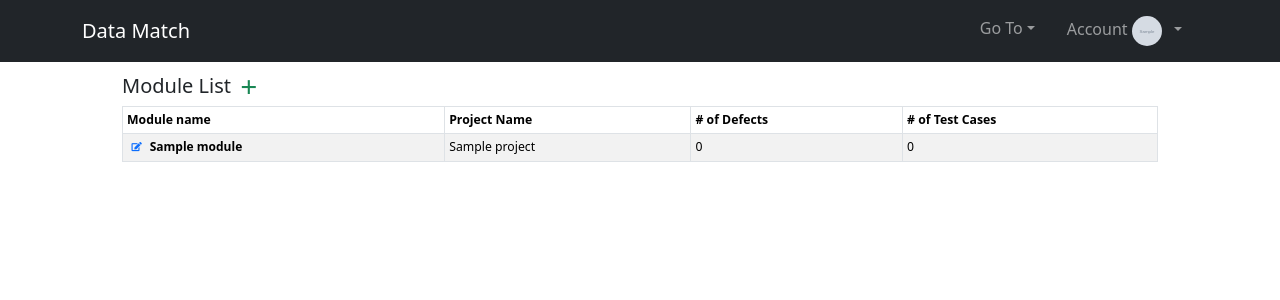
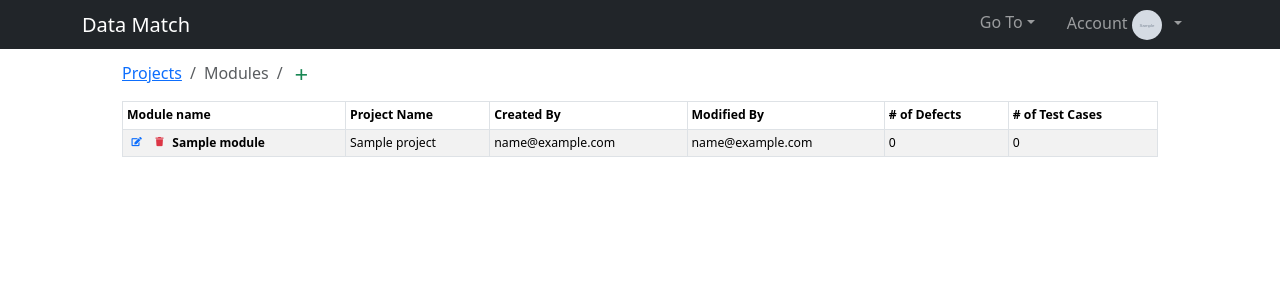
Before and after one commit to hdandekar/data-compare, a Django app: page /project/1 in a window 1280 px wide. Shown: the top 300 px of the page. Run offline with Django 5.2, Linux system fonts and the light colour scheme; a user stored in the database is signed in; tables that the repository leaves empty hold one stand-in row (values such as "Sample post"); grey boxes marked "Sample" are stand-in pictures; some libraries are stand-ins or nearby versions.

Commit message:
Project (#5)
* Allow creation of project and module
* Module deletion, add models to admin
* Add module deletion
* Add models to Django Admin
* Added Breadcrumbs for navigation

```diff
--- a/connection/models.py
+++ b/connection/models.py
@@ -9,6 +9,9 @@ class DbType(models.Model):
 
     def __str__(self):
         return self.dbname
+
+    class Meta:
+        verbose_name = "DB Type"
 
 
 class DbConnection(models.Model):
@@ -33,3 +36,6 @@ class DbConnection(models.Model):
 
     def __str__(self):
         return self.name
+
+    class Meta:
+        verbose_name = "DB Connection"
--- a/connection/templates/connection_list.html
+++ b/connection/templates/connection_list.html
@@ -26,7 +26,8 @@
       <td class="col-1">{{ conn.username }}</td>
       {% comment %} <td class="col-xs-1">{{conn.pk }}</td> {% endcomment %}
       <td class="col-1">{{ conn.portno }}</td>
-      <td class="col-1" data-toggle="tooltip" title={{ conn.created_by.name|default:conn.created_by }}>{{ conn.created_by.name|default:conn.created_by|truncatechars:10 }}</td>
+      <td class="col-1" data-toggle="tooltip" title={{ conn.created_by.name|default:conn.created_by }}>{{ conn.created_by.name|default:conn.created_by|truncatechars:10 }}
+      </td>
     </tr>
   {% endfor %}
 {% endblock content %}
--- a/data_compare/static/css/project.css
+++ b/data_compare/static/css/project.css
@@ -82,3 +82,11 @@ hr {
   /* Firefox 19+ */
   font-size: 13px !important;
 }
+
+.navbar {
+  --bs-navbar-padding-y: 0.1rem !important;
+}
+
+.modal-sm {
+  --bs-modal-width: 400px;
+}
--- a/testplan/models.py
+++ b/testplan/models.py
@@ -41,9 +41,7 @@ class Project(models.Model):
 
 
 class Module(models.Model):
-    project = models.ForeignKey(
-        Project, related_name="modules", on_delete=models.PROTECT
-    )
+    project = models.ForeignKey(Project, related_name="modules", on_delete=models.PROTECT)
     name = models.CharField(max_length=255)
     created_date = models.DateTimeField(auto_now_add=True)
     updated_date = models.DateTimeField(auto_now=True)
--- a/testplan/templates/module_list.html
+++ b/testplan/templates/module_list.html
@@ -7,14 +7,26 @@
         <a class="px-1 link-undecorate"
            data-bs-title="Edit Module"
            data-bs-toggle="tooltip"
-        data-bs-placement="left"
            hx-get="{% url 'edit_module' module.project.id module.id %}"
            hx-target="#dialog">
           <i class="fa fa-pen-to-square fa-fw fa-xs" aria-hidden="true"></i>
         </a>
+        <a class="px-1 link-undecorate"
+           data-bs-toogle="tooltip"
+           data-bs-title="Delete Module"
+           hx-get="{% url 'delete_module' module.project.id module.id %}"
+           hx-target="#dialog">
+          <i class="fa fa-trash fa-fw fa-xs text-danger"></i>
+        </a>
         <span class="fw-bold fs-75">{{ module.name }}</span>
       </td>
       <td>{{ module.project.name }}</td>
+      <td data-toggle="tooltip"
+          data-placement="top"
+          title="{{ module.created_date|date:'s-M-y H:i e' }}">{{ module.created_by.email }}</td>
+      <td data-toggle="tooltip"
+          data-placement="bottom"
+          title="{{ module.updated_date|date:'s-M-y H:i e' }}">{{ module.modified_by.email }}</td>
       <td class="hidden-xs">0</td>
       <td class="hidden-xs">0</td>
     </tr>
--- a/testplan/templates/project_detail.html
+++ b/testplan/templates/project_detail.html
@@ -7,8 +7,13 @@
   {% load static %}
 
   <div class="container">
-    <div class="row">
-        <h5>Module List
+    <nav aria-label="breadcrumb">
+      <ol class="breadcrumb">
+        <li class="breadcrumb-item">
+          <a href="{% url 'projects' %}">Projects</a>
+        </li>
+        <li class="breadcrumb-item active">Modules</li>
+        <li class="breadcrumb-item ">
           <a class="text-success p-xl-1"
              title="Add New Module"
              data-toggle="tooltip"
@@ -17,8 +22,9 @@
              hx-target="#dialog">
             <i class="fa fa-solid fa-plus fa-xl" aria-hidden="true"></i>
           </a>
-        </h5>
-    </div>
+        </li>
+      </ol>
+    </nav>
     <table class="table table-striped table-bordered table-sm small"
            aria-label="Module List">
       {{ connection_count|json_script:"hello-data" }}
@@ -27,6 +33,8 @@
           {% comment %} <th scope="col">ID</th> {% endcomment %}
           <th class="sortable">Module name</th>
           <th class="sortable hidden-xs">Project Name</th>
+          <th class="sortable hidden-xs">Created By</th>
+          <th class="sortable hidden-xs">Modified By</th>
           <th class="sortable hidden-xs"># of Defects</th>
           <th class="sortable hidden-xs"># of Test Cases</th>
         </tr>
@@ -72,7 +80,7 @@
         if (['created', 'updated'].includes(e.detail.value)) {
           toastElement.classList.remove('bg-danger', 'bg-success');
           toastElement.classList.add("bg-success");
-        } else if (['deleted','permissiondenied'].includes(e.detail.value)) {
+        } else if (['deleted', 'permissiondenied'].includes(e.detail.value)) {
           console.log("eventType:deleted,permissiondenied");
           toastElement.classList.remove('bg-danger', 'bg-success');
           toastElement.classList.add("bg-danger");
@@ -84,7 +92,13 @@
 
       htmx.on("htmx:afterSwap", (e) => {
         // Response targeting #dialog => show the modal
+        console.log("e", e)
         if (e.detail.target.id == "dialog") {
+          if (e.detail.pathInfo.requestPath.includes('delete')) {
+            console.log("checking for delete requestpath")
+            let modal_dialog = document.getElementById("dialog")
+            modal_dialog.classList.add("modal-sm")
+          }
           modal.show()
         }
       })
--- a/testplan/urls.py
+++ b/testplan/urls.py
@@ -13,5 +13,5 @@ urlpatterns = [
     path("project/<int:project_id>/module/create", views.ModuleCreateView.as_view(), name="create_module"),
     path("project/<int:project_id>/modules", views.ModuleListView.as_view(), name="list_modules"),
     path("project/<int:project_id>/module/<int:module_id>/edit", views.ModuleUpdateView.as_view(), name="edit_module"),
-
+    path("project/<int:project_id>/module/<int:module_id>/delete", views.module_delete, name="delete_module"),
 ]
--- a/testplan/views.py
+++ b/testplan/views.py
@@ -28,17 +28,17 @@ class ProjectCreateView(LoginRequiredMixin, CreateView):
         form.save_m2m()
         project.members.add(self.request.user.id)
         return HttpResponse(
-                    status=204,
-                    headers={
-                        "HX-Trigger": json.dumps(
-                            {
-                                "projectListChanged": None,
-                                "showMessage": f"{project.name} added.",
-                                "eventType": "created",
-                            }
-                        )
-                    },
+            status=204,
+            headers={
+                "HX-Trigger": json.dumps(
+                    {
+                        "projectListChanged": None,
+                        "showMessage": f"{project.name} added.",
+                        "eventType": "created",
+                    }
                 )
+            },
+        )
 
     def form_invalid(self, form):
         return self.render_to_response(self.get_context_data(form=form))
@@ -96,7 +96,7 @@ class ProjectUpdateView(LoginRequiredMixin, UserPassesTestMixin, UpdateView):
             headers={
                 "HX-Trigger": json.dumps(
                     {
-                        "showMessage": "You do not have permission to edit '{}'".format(project.name),
+                        "showMessage": f"You do not have permission to edit '{project.name}'",
                         "eventType": "permissiondenied",
                     }
                 )
@@ -110,7 +110,9 @@ class ProjectListView(LoginRequiredMixin, ListView):
 
     def get_context_data(self, **kwargs):
         context = super().get_context_data(**kwargs)
-        context['access_records'] = Project.objects.filter(members__id__exact=self.request.user.id).order_by("-owner").select_related("owner")  # noqa: E501
+        context["access_records"] = (
+            Project.objects.filter(members__id__exact=self.request.user.id).order_by("-owner").select_related("owner")
+        )  # noqa: E501
         return context
 
 
@@ -127,35 +129,36 @@ class ProjectDeleteView(LoginRequiredMixin, UserPassesTestMixin, DeleteView):
         try:
             self.get_object().delete()
             return HttpResponse(
-                    status=204,
-                    headers={
-                        "HX-Trigger": json.dumps(
-                            {
-                                "projectListChanged": None,
-                                "showMessage": f"{project.name} deleted.",
-                                "eventType": "deleted",
-                            }
-                        )
-                    },
-                )
+                status=204,
+                headers={
+                    "HX-Trigger": json.dumps(
+                        {
+                            "projectListChanged": None,
+                            "showMessage": f"{project.name} deleted.",
+                            "eventType": "deleted",
+                        }
+                    )
+                },
+            )
         except ProtectedError as e:
             print("Error is: ", e)
             print("Exception Type is:", e.__class__.__name__)
             print("Exception message is: ", repr(e))
             print("Type of arg[1]", type(e.args[1]))
             return HttpResponse(
-                    status=204,
-                    headers={
-                        "HX-Trigger": json.dumps(
-                            {
-                                "projectListChanged": None,
-                                "showMessage": "Cannot delete '{}' as there are {} modules".format(project.name,
-                                                                                                   len(e.args[1])),
-                                "eventType": "deleted",
-                            }
-                        )
-                    },
-                )
+                status=204,
+                headers={
+                    "HX-Trigger": json.dumps(
+                        {
+                            "projectListChanged": None,
+                            "showMessage": "'{}' cannot be deleted as it has {} dependent modules".format(
+                                project.name, len(e.args[1])
+                            ),
+                            "eventType": "deleted",
+                        }
+                    )
+                },
+            )
 
     def test_func(self):
         project = self.get_object()
@@ -172,7 +175,7 @@ class ProjectDeleteView(LoginRequiredMixin, UserPassesTestMixin, DeleteView):
             headers={
                 "HX-Trigger": json.dumps(
                     {
-                        "showMessage": "You do not have permission to delete '{}'".format(project.name),
+                        "showMessage": f"You do not have permission to delete '{project.name}'",
                         "eventType": "permissiondenied",
                     }
                 )
@@ -187,7 +190,9 @@ class ProjectDetailView(LoginRequiredMixin, DetailView):
 
 class ModuleCreateView(LoginRequiredMixin, CreateView):
     model = Module
-    fields = ["name",]
+    fields = [
+        "name",
+    ]
     template_name = "module_form.html"
 
     def form_valid(self, form):
@@ -197,17 +202,17 @@ class ModuleCreateView(LoginRequiredMixin, CreateView):
         module.project = Project.objects.get(id=self.kwargs["project_id"])
         module.save()
         return HttpResponse(
-                            status=204,
-                            headers={
-                                "HX-Trigger": json.dumps(
-                                    {
-                                        "moduleListChanged": None,
-                                        "showMessage": f"{module.name} added.",
-                                        "eventType": "created",
-                                    }
-                                )
-                            },
-                        )
+            status=204,
+            headers={
+                "HX-Trigger": json.dumps(
+                    {
+                        "moduleListChanged": None,
+                        "showMessage": f"{module.name} added.",
+                        "eventType": "created",
+                    }
+                )
+            },
+        )
 
     def form_invalid(self, form):
         return self.render_to_response(self.get_context_data(form=form))
@@ -222,14 +227,16 @@ class ModuleListView(LoginRequiredMixin, ListView):
         return Module.objects.filter(project=project).order_by("-created_date")
 
     def get_context_data(self, **kwargs):
-        context = super(ModuleListView, self).get_context_data(**kwargs)
+        context = super().get_context_data(**kwargs)
         context["project"] = Project.objects.get(id=self.kwargs["project_id"])
         return context
 
 
 class ModuleUpdateView(LoginRequiredMixin, UpdateView):
     model = Module
-    fields = ["name",]
+    fields = [
+        "name",
+    ]
     template_name = "module_form.html"
 
     def form_valid(self, form):
@@ -246,7 +253,7 @@ class ModuleUpdateView(LoginRequiredMixin, UpdateView):
                         "eventType": "updated",
                     }
                 )
-            }
+            },
         )
 
     def form_invalid(self, form):
@@ -274,3 +281,70 @@ class ModuleUpdateView(LoginRequiredMixin, UpdateView):
         queryset = queryset.filter(project=project_id, id=module_id)
         obj = queryset.get()
         return obj
+
+
+class ModuleDeleteView(LoginRequiredMixin, DeleteView):
+    model = Module
+    template_name = "project_confirm_delete.html"
+
+    def get_object(self, queryset=None):
+        project = Module.objects.get(id=self.kwargs.get("module_id"))
+        return project
+
+    def post(self, *args, **kwargs):
+        project = self.get_object()
+        try:
+            self.get_object().delete()
+            return HttpResponse(
+                status=204,
+                headers={
+                    "HX-Trigger": json.dumps(
+                        {
+                            "projectListChanged": None,
+                            "showMessage": f"{project.name} deleted.",
+                            "eventType": "deleted",
+                        }
+                    )
+                },
+            )
+        except ProtectedError as e:
+            print("Error is: ", e)
+            print("Exception Type is:", e.__class__.__name__)
+            print("Exception message is: ", repr(e))
+            print("Type of arg[1]", type(e.args[1]))
+            return HttpResponse(
+                status=204,
+                headers={
+                    "HX-Trigger": json.dumps(
+                        {
+                            "projectListChanged": None,
+                            "showMessage": "Cannot delete '{}' as there are {} modules".format(
+                                project.name, len(e.args[1])
+                            ),
+                            "eventType": "deleted",
+                        }
+                    )
+                },
+            )
+
+
+@login_required
+def module_delete(request, project_id, module_id):
+    module = Module.objects.get(id=module_id)
+
+    if request.method == "POST":
+        module.delete()
+        return HttpResponse(
+            status=204,
+            headers={
+                "HX-Trigger": json.dumps(
+                    {
+                        "moduleListChanged": None,
+                        "showMessage": f"{module.name} deleted successfully",
+                        "eventType": "deleted",
+                    }
+                )
+            },
+        )
+
+    return render(request, "module_delete_confirm.html", {"module": module})
```
Also changed, not shown: connection/templates/connection_index.html (+12 -5 lines), testplan/admin.py (+24 -1 lines), testplan/templates/module_delete_confirm.html (added, +26 -0 lines), testplan/templates/module_form.html (+16 -6 lines), testplan/templates/project_confirm_delete.html (+5 -4 lines), testplan/templates/project_form.html (+43 -10 lines), testplan/templates/project_index.html (+8 -6 lines), testplan/templates/project_list.html (+22 -12 lines). Lines whose indentation alone changed are shown as unchanged.
